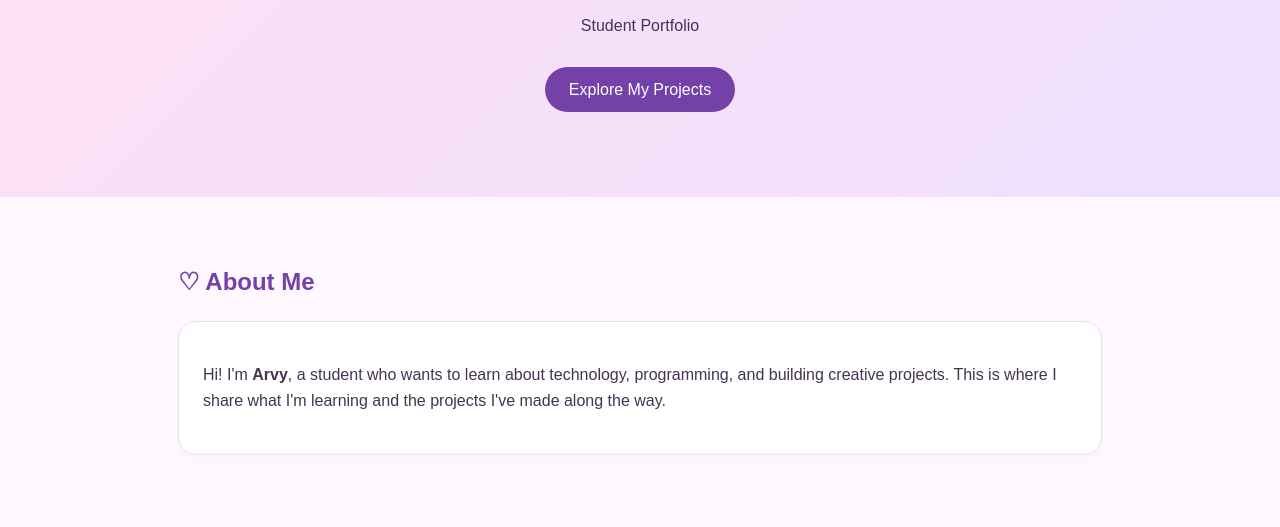
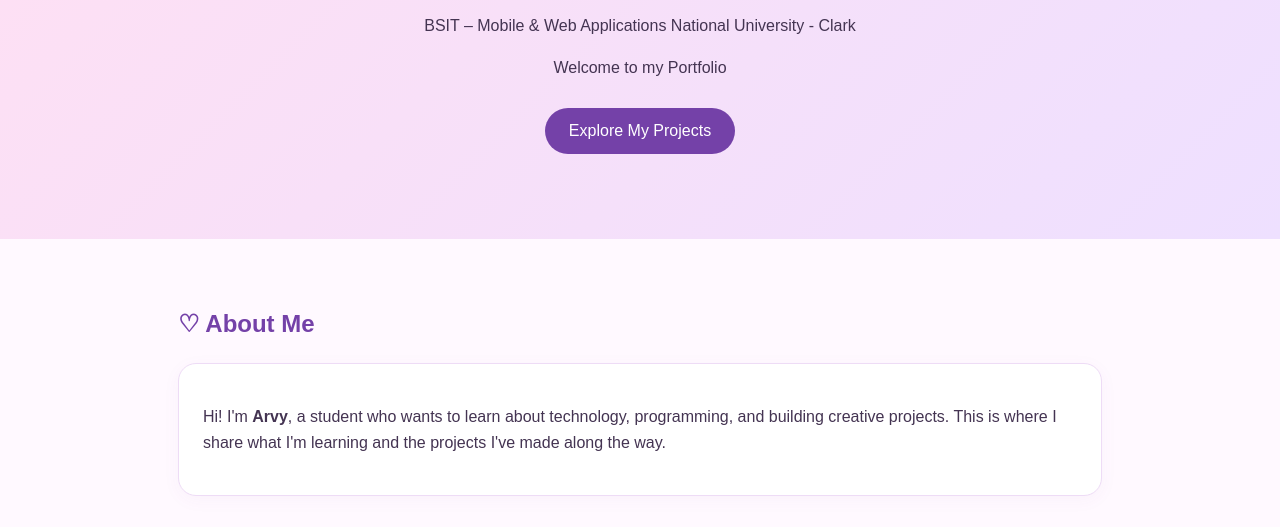
Before and after one commit to ColdyArvy/Arvy_Repositoriess, a plain HTML site: page index.html in a window 1280 px wide. Shown: the part 252-779 px from the top of the page. Drawn offline with Linux system fonts and the light colour scheme.

Commit message:
Update index.html

```diff
--- a/index.html
+++ b/index.html
@@ -178,7 +178,9 @@
     <header class="hero">
         <h1>Hi, I'm Arvy! ♡</h1>
 
-        <p>Student Portfolio</p>
+        <p>BSIT – Mobile & Web Applications
+National University - Clark</p>
+        <p>Welcome to my Portfolio</p>
 
         <a class="button" href="#projects">
             Explore My Projects
```
